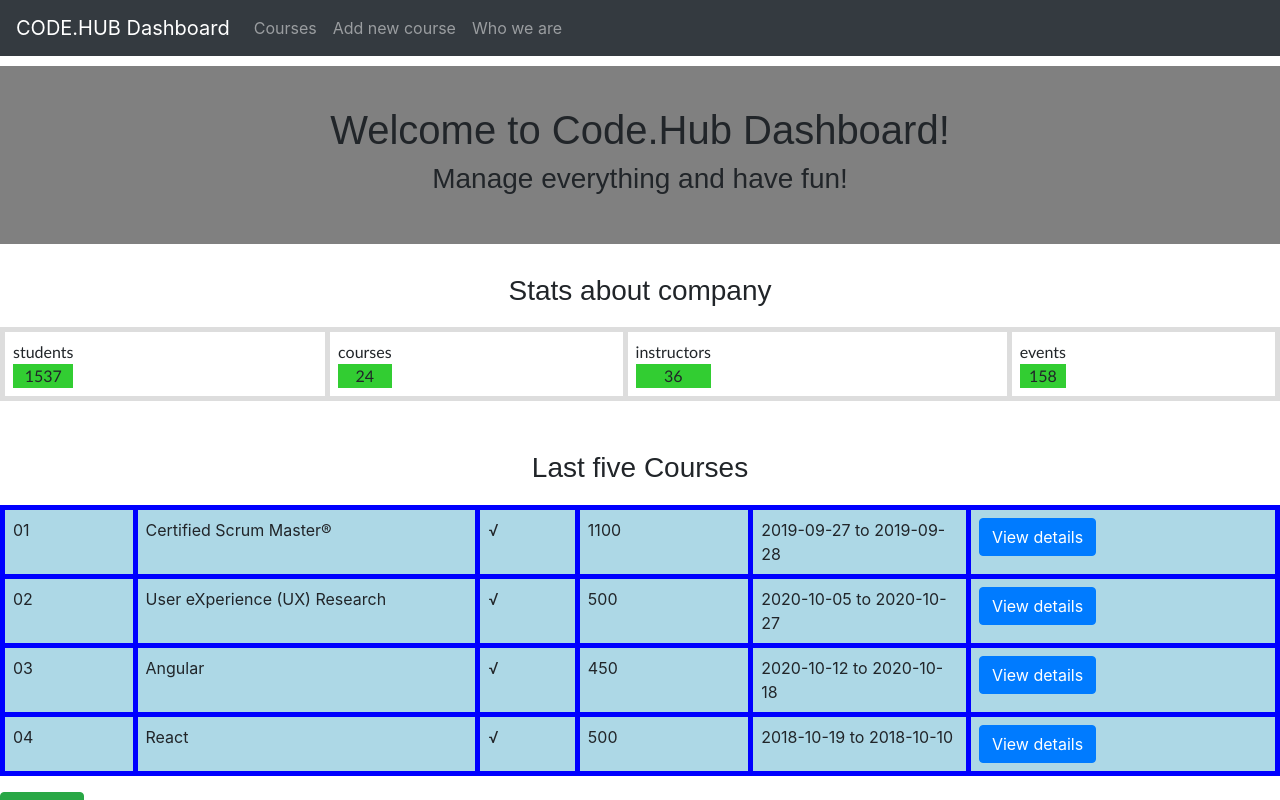
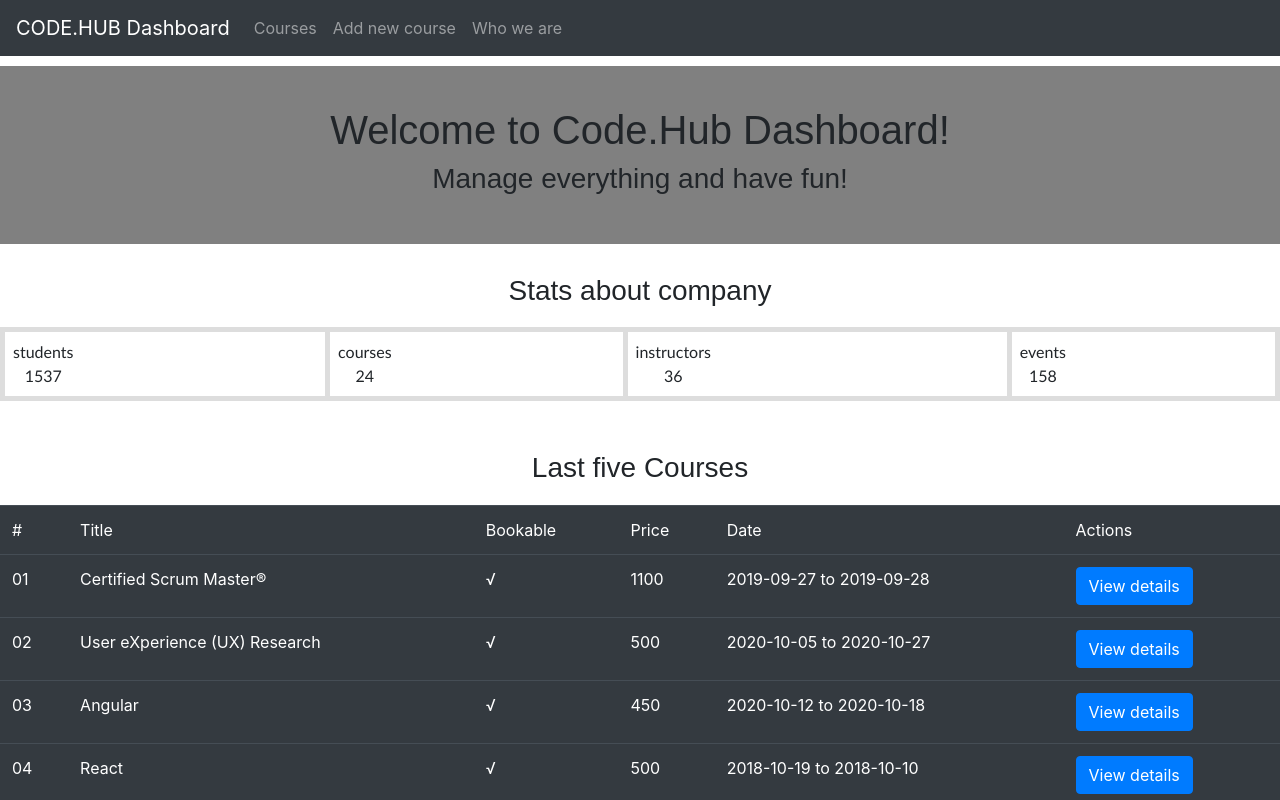
Before and after one commit to dimpasp/React_Final_Project, a React (Create React App) app: page /Home in a window 1280 px wide. Shown: the top 800 px of the page. Built offline with nearby package versions, Linux system fonts and the light colour scheme; data requests are answered from the project's data file.

Commit message:
delete button

```diff
--- a/src/AddNewCourse.js
+++ b/src/AddNewCourse.js
@@ -16,14 +16,19 @@ export default class MyForm extends React.Component {
       TitleName: '',
       DurationName: '',
       imageId: '',
-      JohnId: '',
-      YiannisId: '',
+       instructors:[
+         {JohnId : ''},
+         {YiannisId : ''}
+        ],
       DescriptionName: '',
-      StartDate: '',
-      EndDate: '',
-      EarlyBird: '',
-      NormalPrice: '',
-
+      dates:[
+        {StartDate: ''},
+        {EndDate: ''}
+      ],
+      price:[
+        {EarlyBird: ''},
+        {NormalPrice: '' }
+        ]
     };
   }
 // ειναι μια μεθοδος που ενεργοποιειται οταν βαλουμε ενα value μεσω της onChange.
--- a/src/App.js
+++ b/src/App.js
@@ -7,6 +7,7 @@ import Home from './Home';
 import AddNewCourse from './AddNewCourse';
 import Footer from './Fouter';
 import Instructors from './Instructors';
+import CourseDetails from './CourseDetails';
 
 
 
@@ -20,6 +21,7 @@ function App ()  {
        <Switch>
           <Route path='/Home' exact component={Home} />
           <Route path='/CourseForm' component={CourseForm} />
+          <Route path='/CourseForm/:id' component={CourseDetails} />
           <Route path='/AddNewCourse' component={AddNewCourse} />
           <Route path='/Instructors' component={Instructors} />
         </Switch>
--- /dev/null
+++ b/src/CourseDetails.js
@@ -0,0 +1,38 @@
+import React, { Component } from 'react';
+import axios from 'axios'
+import { Form } from "react-bootstrap";
+
+
+class CourseDetail extends Component {
+    constructor(props) {
+        super(props)
+        this.state = {
+          posts: []
+        }
+      }
+      //Αυτη ειναι μια lifecycle μεθοδος και εκτειλε την πρωτη φορα του get request
+      componentDidMount(id) {
+        axios.get(`http://localhost:3000/courses/${id}`)
+          .then(response => {
+            console.log(response)
+            this.setState({ posts: response.data })
+          })
+          .catch(error => {
+            console.log(error)
+            this.setState({ errorMsg: 'Error retreiving data' })
+          })
+      }
+
+      render() {
+        const { posts } = this.state
+
+        return (
+            //posts.map(post => <tr key={post.id}>
+         <Form>
+
+         </Form>
+        )
+      }
+
+    }
+export default CourseDetail;
--- a/src/CourseForm.js
+++ b/src/CourseForm.js
@@ -24,6 +24,19 @@ class CardsTable extends Component {
       })
   }
 
+
+  deleteRow(id, e){
+    axios.delete(`http://localhost:3000/courses/${id}`)
+      .then(res => {
+        console.log(res);
+        console.log(res.data);
+
+        const posts = this.state.posts.filter(item => item.id !== id);
+        this.setState({ posts });
+      })
+
+  }
+
   render() {
     const { posts } = this.state
 
@@ -38,10 +51,11 @@ class CardsTable extends Component {
                 <CardTitle class="card-title">{post.title}</CardTitle>
                 <CardImg top width="100%" src={post.imagePath}  key={post.id} alt="Card image cap" />
                 <CardBody>
-                <CardText>Price: {post.price.normal}€ | Bookable:{post.open} √</CardText>
+                  <CardText>Price: {post.price.normal}€ | Bookable:{post.open ? '√' : null}</CardText>
                   <CardText>Duration: {post.duration}</CardText>
                   <CardText>Dates: {post.dates.start_date} - {post.dates.end_date}</CardText>
-                  <CardLink variant="primary" href="#">View</CardLink>
+                  <CardLink variant="primary" href={"/CourseDetails/"+post.id}>View</CardLink>
+                  <button className="btn btn-danger" onClick={(e) => this.deleteRow(post.id, e)}>Delete</button>
                 </CardBody>
               </Card>
             </td>
--- a/src/Stats.css
+++ b/src/Stats.css
@@ -22,7 +22,8 @@
   }
 
   #students tr:nth-child(even){
-      background-color: limegreen;
+      width: 50px;
+      background-color: solid wheat;
 
     }
 
--- a/src/TableForFront.css
+++ b/src/TableForFront.css
@@ -4,19 +4,3 @@
     font-family: arial, sans-serif;
     margin-bottom: 20px;
   }
-  .courseIdFive{
-    text-align: center;
-    font-family: "Trebuchet MS", Arial, Helvetica, sans-serif;
-    border-collapse: collapse;
-    border: 5px solid #ddd;
-    width: 100%;
-    margin-bottom: 50px;
-    margin-top: 20px;
-  }
-
-  #courseIdFive td, #courseIdFive th {
-    border: 5px solid blue;
-    background-color: lightblue;
-    padding: 8px;
-    width: 20px;
-  }
--- a/src/TableForFront.js
+++ b/src/TableForFront.js
@@ -41,20 +41,29 @@ class CourseTableForm extends Component {
     return (
       <div>
         <h3 id='titleId'>Last five Courses</h3>
-        <Table id='courseIdFive'>
-          {
-            posts.length ?
-              posts.map(post => <tr key={post.id}>
+        <Table variant="dark">
+          <thead>
+            <tr>
+              <td>#</td>
+              <td>Title</td>
+              <td>Bookable</td>
+              <td>Price</td>
+              <td>Date</td>
+              <td>Actions</td>
+            </tr>
+          </thead>
+          <tbody>
+            {posts.map(post => <tr key={post.id}>
               <td>{post.id}</td>
               <td>{post.title}</td>
-                <td>√</td>
+              <td>{post.open ? '√' : null}</td>
               <td>{post.price.normal}</td>
               <td>{post.dates.start_date} to {post.dates.end_date}</td>
               <td><a class="btn btn-primary" href="#" role="button">View details</a></td>
             </tr>
-              ) : null
-          }
+            )}
 
+          </tbody>
         </Table>
         <a class="btn btn-success" href="/CourseForm" role="button">View all</a>
       </div>
```
Also changed, not shown: src/EditCourse.js (added, +38 -0 lines), 2 other files (tests, documents, lock files or other folders). Lines whose indentation alone changed are shown as unchanged.
